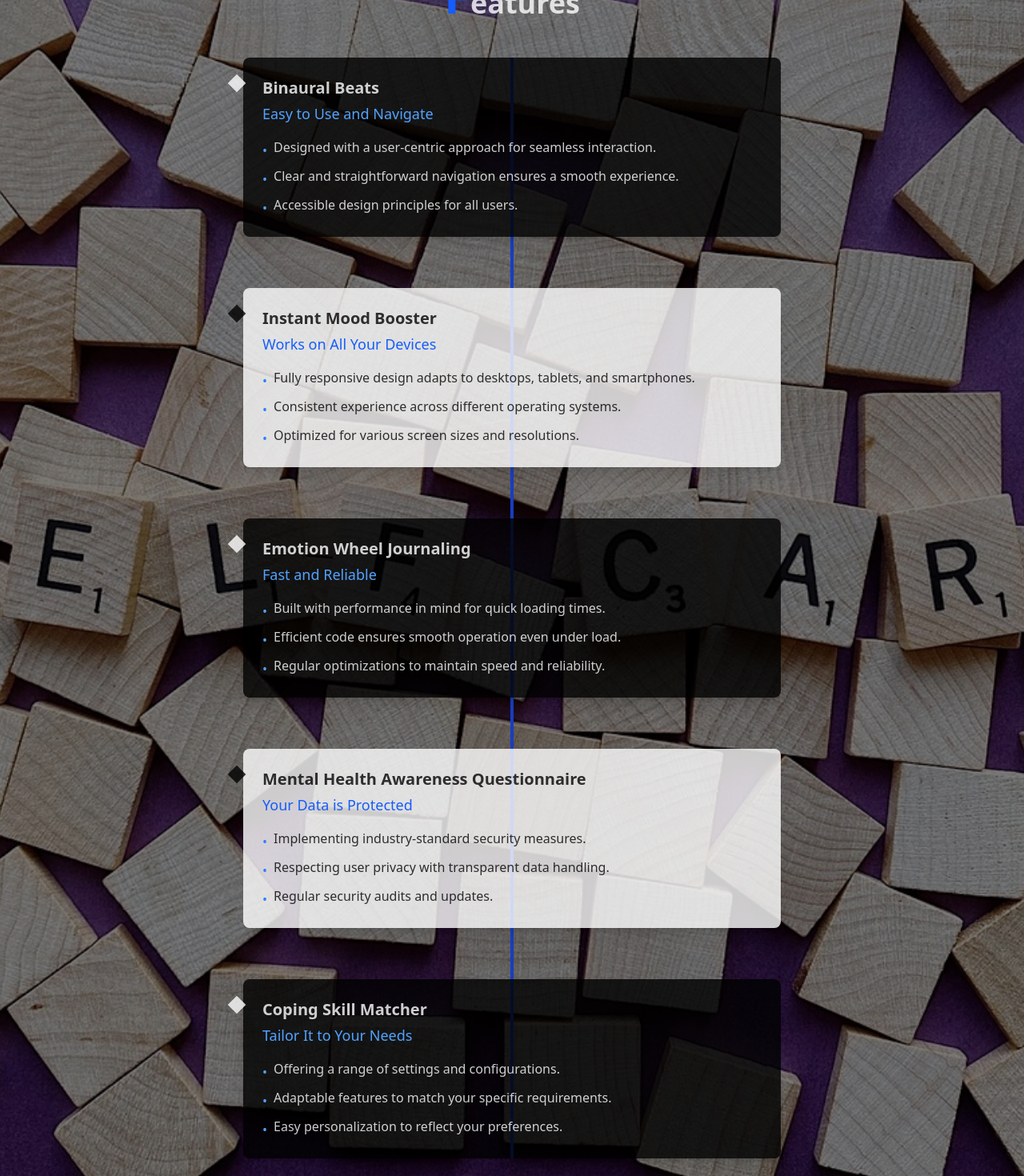
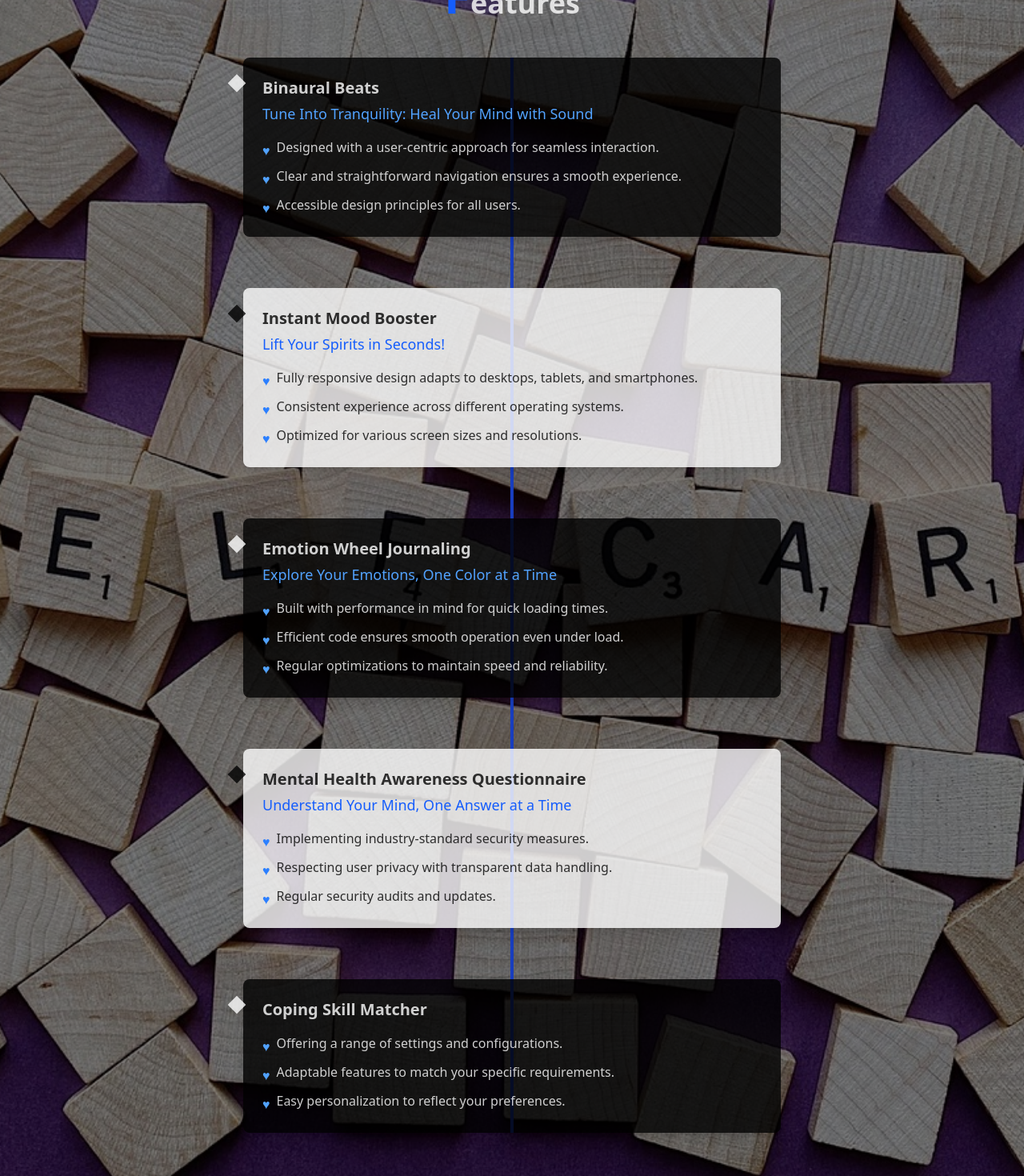
Before and after one commit to Yashraghuvans/SoulSpace, a Next.js app: page / in a window 1280 px wide. Shown: the part 900-2370 px from the top of the page at 80% size. Built offline with nearby package versions, Linux system fonts and the light colour scheme.

Commit message:
Update Services.jsx

```diff
--- a/app/Components/Services.jsx
+++ b/app/Components/Services.jsx
@@ -5,7 +5,7 @@ const Services = () => {
         {
             id: 1,
             name: 'Binaural Beats',
-            subHead: 'Easy to Use and Navigate',
+            subHead: 'Tune Into Tranquility: Heal Your Mind with Sound',
             description: [
                 'Designed with a user-centric approach for seamless interaction.',
                 'Clear and straightforward navigation ensures a smooth experience.',
@@ -15,7 +15,7 @@ const Services = () => {
         {
             id: 2,
             name: 'Instant Mood Booster',
-            subHead: 'Works on All Your Devices',
+            subHead: 'Lift Your Spirits in Seconds!',
             description: [
                 'Fully responsive design adapts to desktops, tablets, and smartphones.',
                 'Consistent experience across different operating systems.',
@@ -25,7 +25,7 @@ const Services = () => {
         {
             id: 3,
             name: 'Emotion Wheel Journaling',
-            subHead: 'Fast and Reliable',
+            subHead: 'Explore Your Emotions, One Color at a Time',
             description: [
                 'Built with performance in mind for quick loading times.',
                 'Efficient code ensures smooth operation even under load.',
@@ -35,7 +35,7 @@ const Services = () => {
         {
             id: 4,
             name: 'Mental Health Awareness Questionnaire',
-            subHead: 'Your Data is Protected',
+            subHead: 'Understand Your Mind, One Answer at a Time',
             description: [
                 'Implementing industry-standard security measures.',
                 'Respecting user privacy with transparent data handling.',
@@ -45,7 +45,7 @@ const Services = () => {
         {
             id: 5,
             name: 'Coping Skill Matcher',
-            subHead: 'Tailor It to Your Needs',
+            subHead: '',
             description: [
                 'Offering a range of settings and configurations.',
                 'Adaptable features to match your specific requirements.',
@@ -101,7 +101,7 @@ const Services = () => {
                                                             index % 2 === 0 ? 'text-blue-400' : 'text-blue-500'
                                                         }`}
                                                     >
-                                                        •
+                                                        ♥
                                                     </span>
                                                     <span>{item}</span>
                                                 </li>
```
